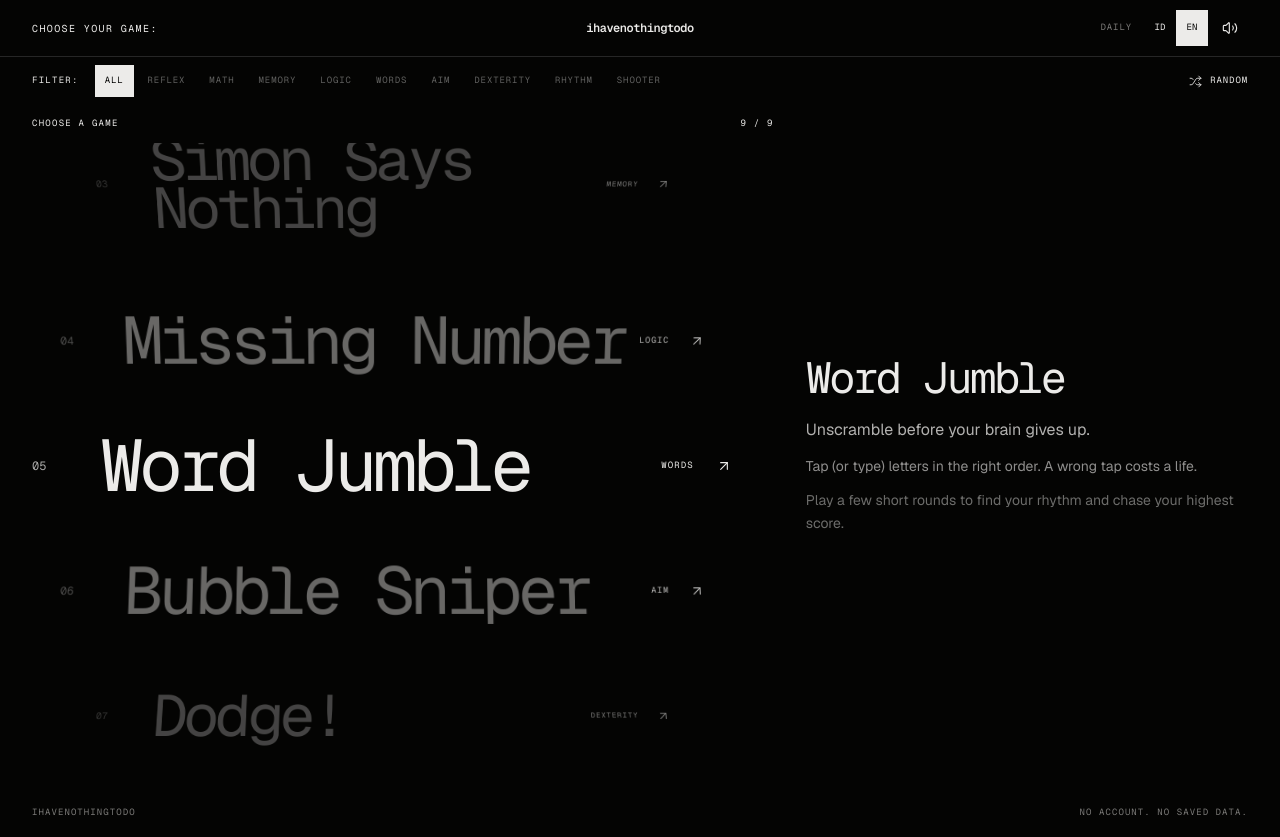
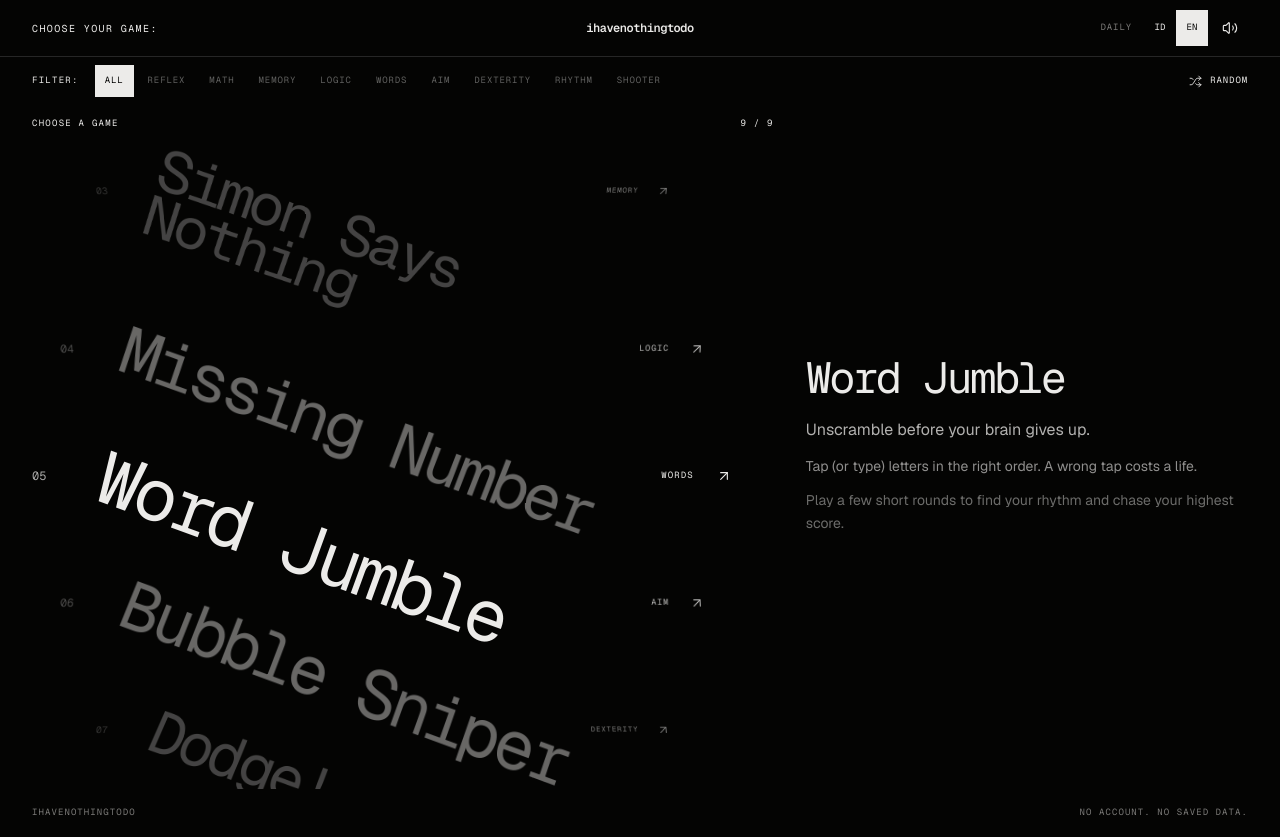
Before and after one commit to rendiero25/IhavenothingtodoGames, a React (Vite) app: page / in a window 1280 px wide. Built offline with nearby package versions, Linux system fonts and the light colour scheme; a web font is replaced by a local one.

Commit message:
refine: tilt game titles in wheel

```diff
--- a/src/components/GameCard.tsx
+++ b/src/components/GameCard.tsx
@@ -44,7 +44,7 @@ export function GameCard({
         {String(index + 1).padStart(2, '0')}
       </span>
       <span className="min-w-0">
-        <span className="block font-pixel text-[clamp(2.35rem,5.7vw,6.5rem)] leading-[0.84] tracking-[-0.065em]">
+        <span className="inline-block origin-left rotate-[20deg] font-pixel text-[clamp(2.35rem,5.7vw,6.5rem)] leading-[0.84] tracking-[-0.065em]">
           {meta.name[locale]}
         </span>
         <span className="mt-2 block font-mono text-[9px] uppercase tracking-[0.12em] text-ink sm:hidden">
```
